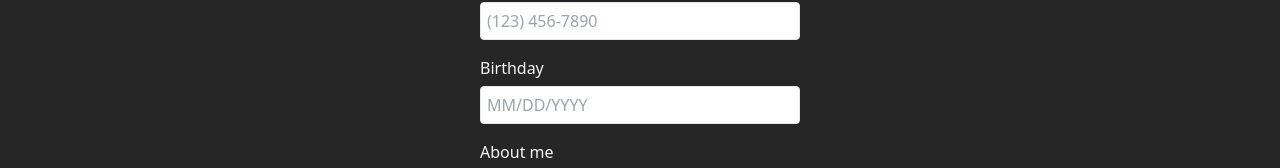
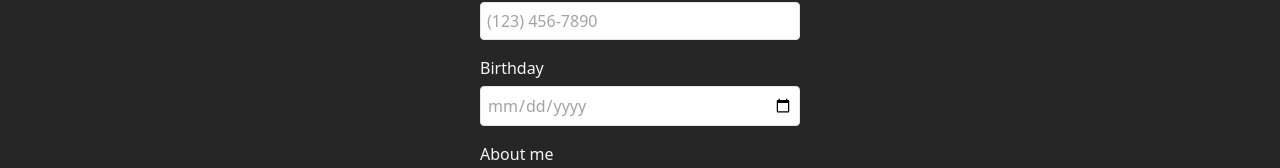
Before and after one commit to Aekal/user-profile, a Vue app: page /edit in a window 1280 px wide. Shown: the part 527-695 px from the top of the page. Built offline with nearby package versions, Linux system fonts and the light colour scheme.

Commit message:
feat(form): use better input types

```diff
--- a/src/components/BaseInput.vue
+++ b/src/components/BaseInput.vue
@@ -11,6 +11,16 @@ const model = defineModel<string>()
 <template>
   <label class="flex flex-col gap-1.5">
     {{ label }}
-    <input v-bind="$attrs" v-model="model" class="rounded border p-1.5 text-neutral-700" />
+    <input
+      v-bind="$attrs"
+      v-model="model"
+      class="rounded border p-1.5 text-neutral-700 placeholder:text-neutral-400"
+    />
   </label>
 </template>
+
+<style scoped>
+input[type='date']:invalid::-webkit-datetime-edit {
+  @apply text-neutral-400;
+}
+</style>
--- a/src/components/BaseTextarea.vue
+++ b/src/components/BaseTextarea.vue
@@ -14,7 +14,7 @@ const model = defineModel<string>()
     <textarea
       v-bind="$attrs"
       v-model="model"
-      class="rounded border p-1.5 text-neutral-700"
+      class="rounded border p-1.5 text-neutral-700 placeholder:text-neutral-400"
       rows="3"
     />
   </label>
--- a/src/views/ProfileEditView.vue
+++ b/src/views/ProfileEditView.vue
@@ -74,7 +74,7 @@ const onSubmit = async () => {
     />
     <BaseInput
       v-model="phone"
-      type="text"
+      type="tel"
       label="Phone"
       placeholder="(123) 456-7890"
       autocomplete="tel"
@@ -82,11 +82,12 @@ const onSubmit = async () => {
     />
     <BaseInput
       v-model="birthday"
-      type="text"
+      type="date"
       label="Birthday"
-      placeholder="MM/DD/YYYY"
       autocomplete="bday"
       required
+      class="date-input"
+      :max="new Date().toISOString().split('T')[0]"
     />
     <BaseTextarea
       v-model="about"
```
